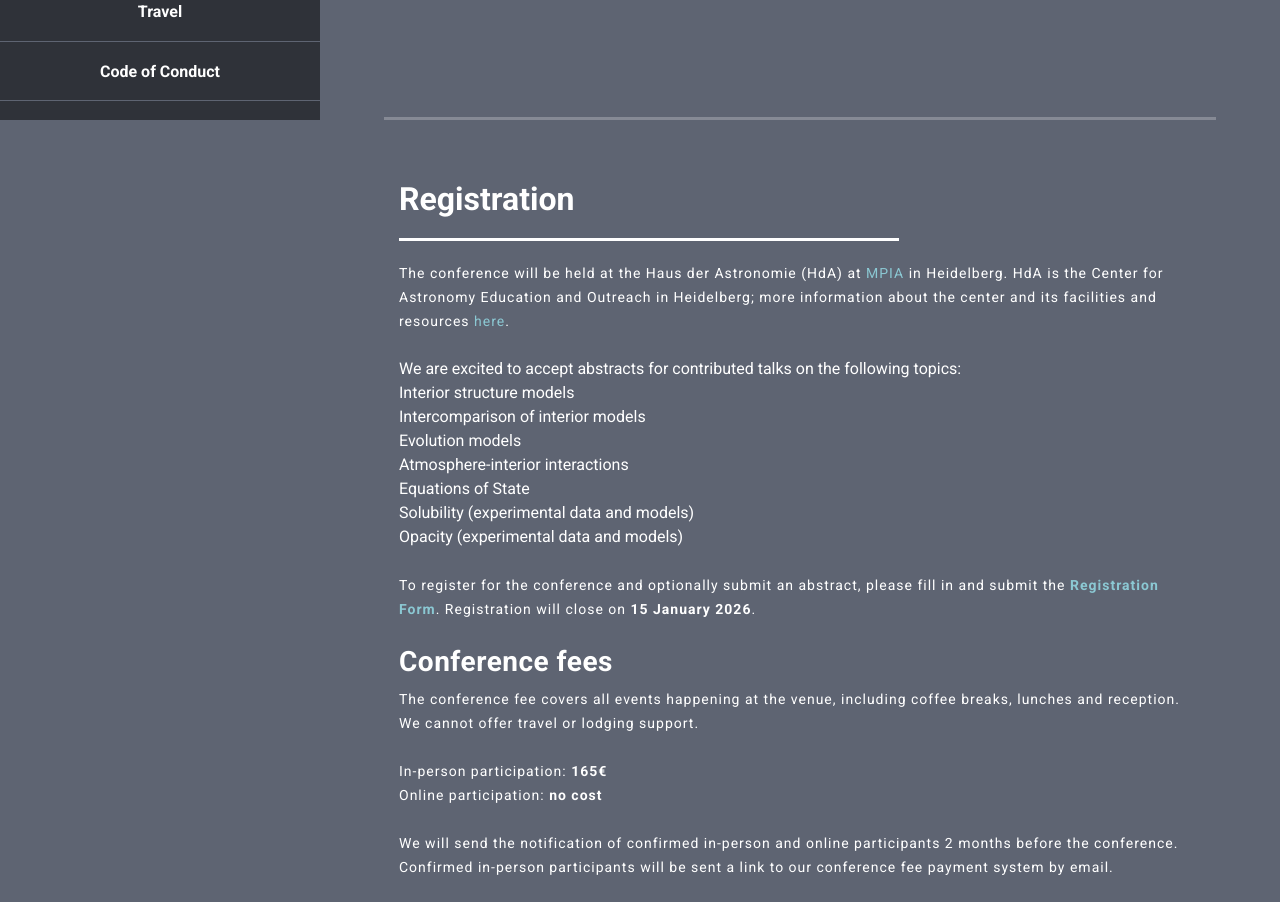
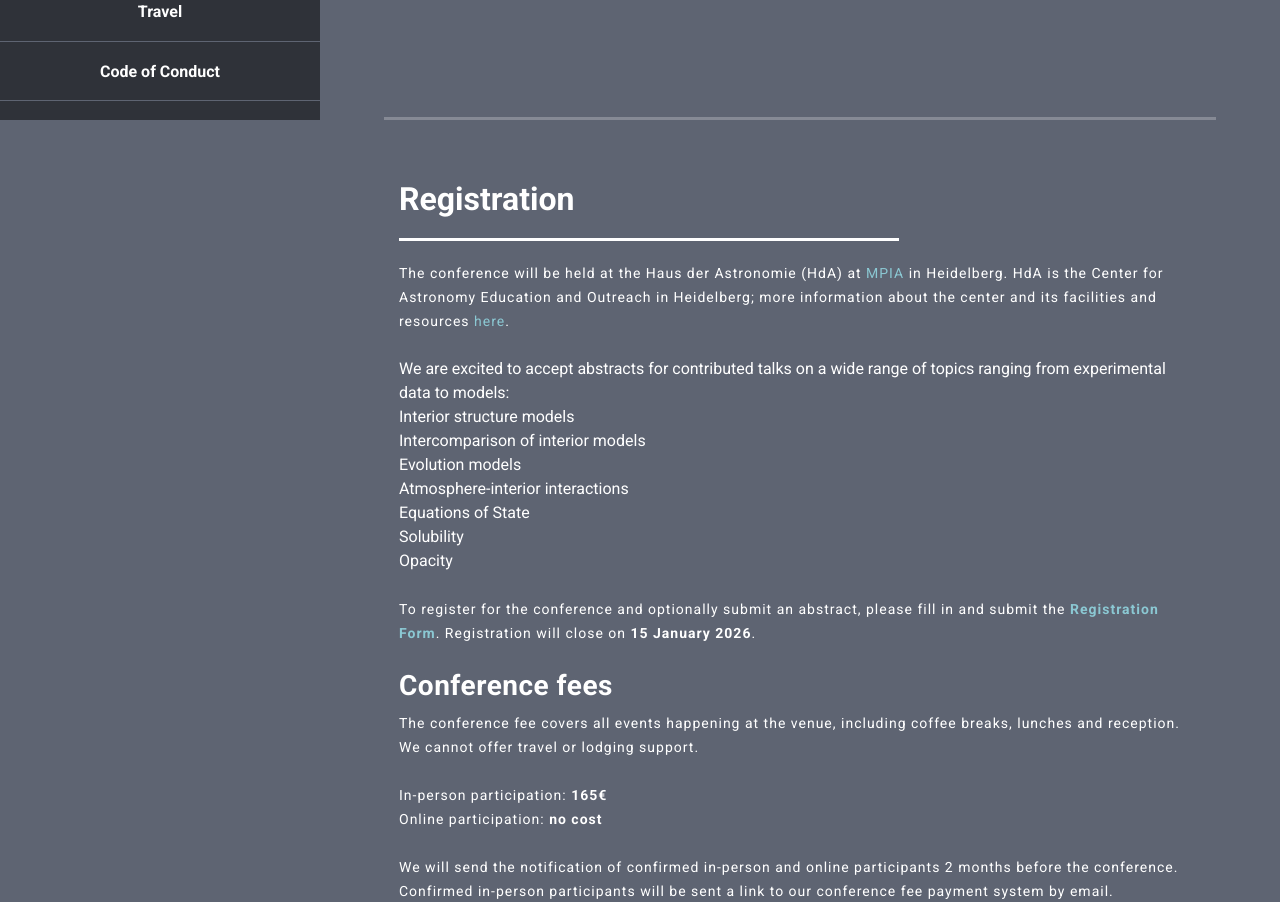
Before and after one commit to layersofunderstanding2026/layersofunderstanding2026.github.io, a plain HTML site: page index.html in a window 1280 px wide. Shown: the part 680-1582 px from the top of the page. Drawn offline with Linux system fonts and the light colour scheme.

Commit message:
Update index.html

```diff
--- a/index.html
+++ b/index.html
@@ -91,14 +91,14 @@
               in Heidelberg; more information about the center and its facilities and resources
               <a href="https://www.haus-der-astronomie.de/" target="_blank">here</a>.</span>
                 <br><br>
-                We are excited to accept abstracts for contributed talks on the following topics:
+                We are excited to accept abstracts for contributed talks on a wide range of topics ranging from experimental data to models:
                 <br> Interior structure models
                 <br> Intercomparison of interior models
                 <br> Evolution models
                 <br> Atmosphere-interior interactions
                 <br> Equations of State
-                <br> Solubility (experimental data and models)
-                <br> Opacity (experimental data and models)
+                <br> Solubility
+                <br> Opacity
                 <br><br>
                 <span>
                 To register for the conference and optionally submit an abstract, please fill in and submit the <strong><a href="https://forms.gle/HW6J5otoGDDr1Psz7" target="_blank">Registration Form</a></strong>. Registration will close on <strong>15 January 2026</strong>.
```
